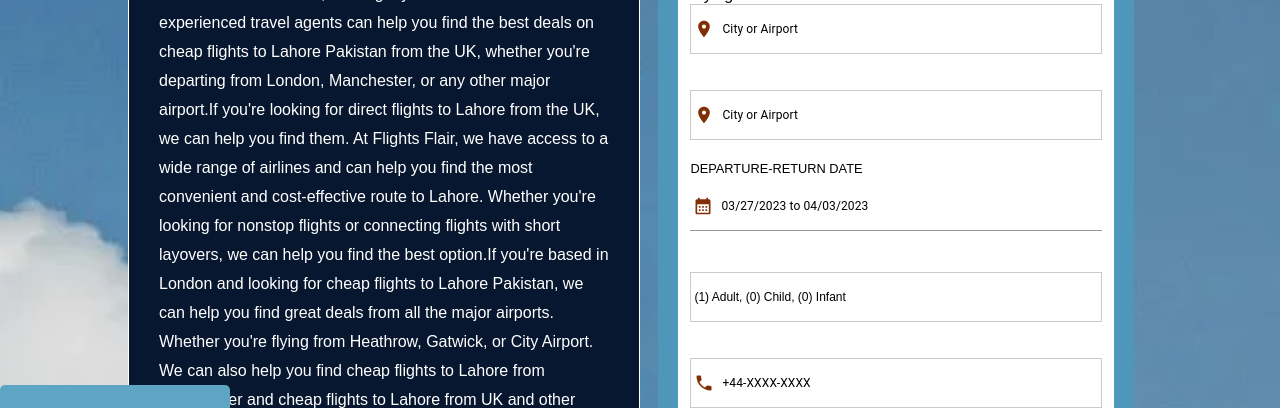
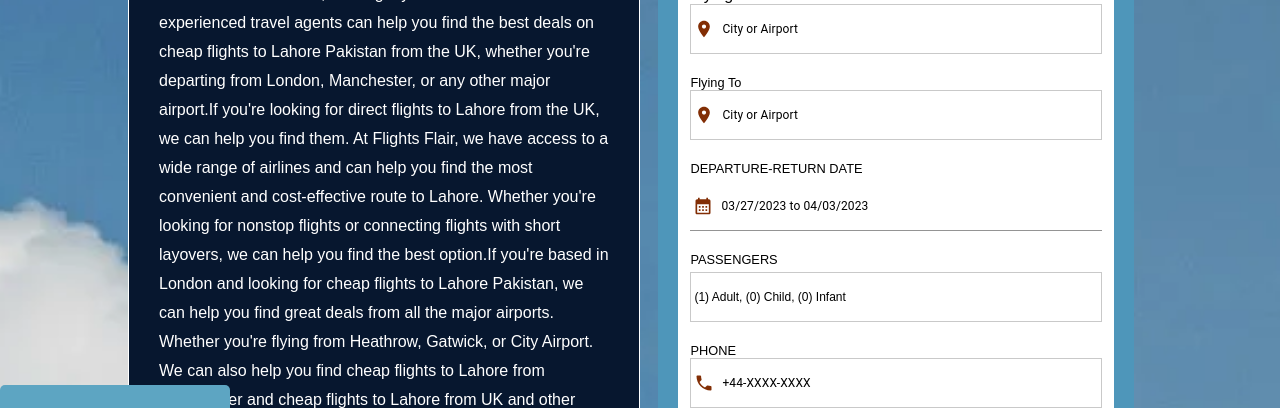
Before and after one commit to Afzal00786/flights-flair, a React (Create React App) app: page /cheapflightstolahore in a window 1280 px wide. Shown: the part 335-743 px from the top of the page. Built offline with nearby package versions, Linux system fonts and the light colour scheme.

Commit message:
input changes

```diff
--- a/src/components/TripForm/form.css
+++ b/src/components/TripForm/form.css
@@ -18,7 +18,7 @@
   height: 40px;
   padding-left: 3px;
   color: black;
-  background-color: #ffffff;
+  background-color: #FFFFFF;
 }
 .bookNowContainer {
   border: 0.1rem solid #c9c9c9;
@@ -332,3 +332,8 @@ input {
   color: white;
   font-size: 0.8rem;
 }
+.main{
+  padding-top: 5px;
+  color: black;
+  font-size: 0.8rem;
+}
--- a/src/components/TripForm/index.jsx
+++ b/src/components/TripForm/index.jsx
@@ -354,11 +354,13 @@ const Contact = ({ fromImg, styling }) => {
                 sm={3.7}
                 xs={11.9}
               >
-                <legend className="main_text">Flying To</legend>
+                <legend className={styling ? "main" : "main_text"}>
+                  Flying To
+                </legend>
 
                 <Input
                   className={styling ? "bookNowContainer" : "container"}
-                  style={{ color: styling ? "black" : "white", fontSize: 12 }}
+                  style={{ color: styling ? "white" : "black", fontSize: 12 }}
                   name="text1"
                   type="text"
                   value={valueTo.split(",")[0]}
@@ -450,7 +452,9 @@ const Contact = ({ fromImg, styling }) => {
                 xs={styling ? 11.9 : 5.8}
                 // style={{ marginLeft: 10 }}
               >
-                <legend className="main_text">PASSENGERS</legend>
+                <legend className={styling ? "main" : "main_text"}>
+                  PASSENGERS
+                </legend>
                 <div onClick={handleOpen}>
                   <input
                     className={styling ? "bookNowContainer" : "container"}
@@ -470,6 +474,11 @@ const Contact = ({ fromImg, styling }) => {
                     color="black"
                   />
                 </div>
+                {validationPhone && (
+                  <div className={styling ? "styling_error" : "error"}>
+                    This field is required.
+                  </div>
+                )}
                 {open ? (
                   <>
                     <div
@@ -557,10 +566,12 @@ const Contact = ({ fromImg, styling }) => {
                 sm={3.7}
                 xs={styling ? 11.9 : 5.8}
               >
-                <legend className="main_text">PHONE</legend>
+                <legend className={styling ? "main" : "main_text"}>
+                  PHONE
+                </legend>
                 <Input
                   className={styling ? "bookNowContainer" : "container"}
-                  style={{ color: styling ? "black" : "white", fontSize: 12 }}
+                  style={{ color: "black", fontSize: 12 }}
                   type="number"
                   disableUnderline
                   fullWidth
```
Also changed, not shown: 1 other file (tests, documents, lock files or other folders).
